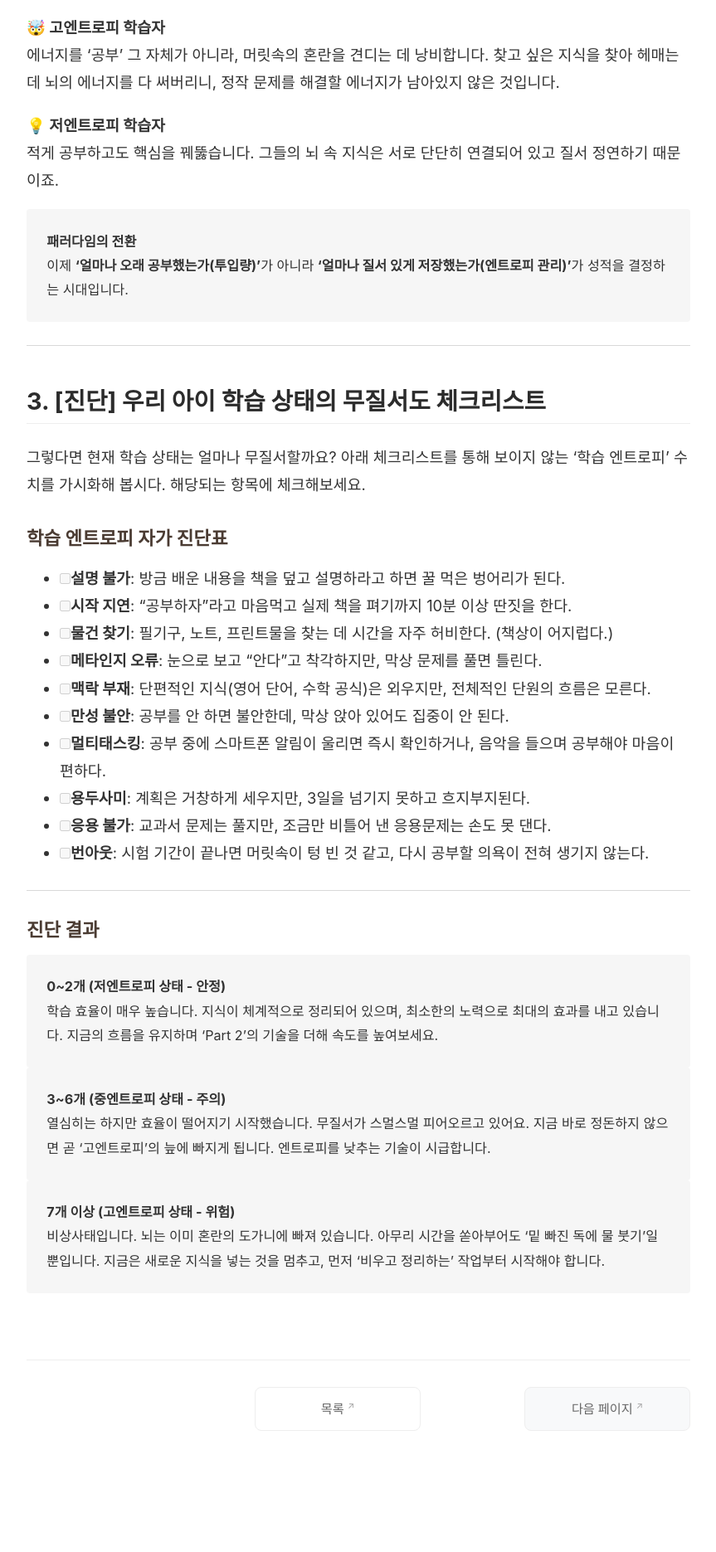
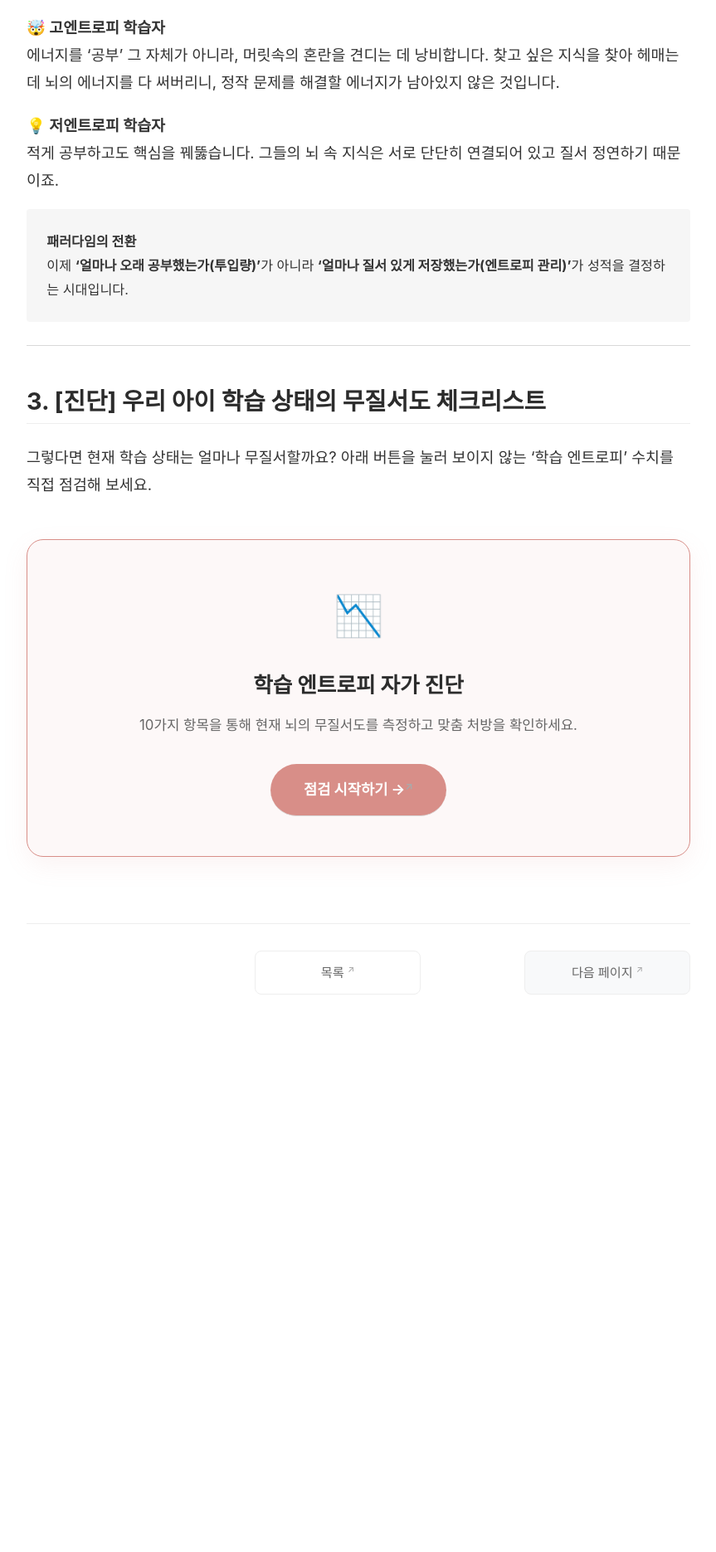
Before and after one commit to somath-edu/somath-edu.github.io, a Jekyll site: the page built from library/entropy-ch1.md, in a window 1280 px wide. Shown: the part 2362-4233 px from the top of the page at 83% size, without its empty margins (208-1071 px from the left). Built offline with Jekyll 4.4.1, drawn with Linux system fonts in a browser that asks for light colours; some web fonts are replaced; after the commit the page ends 3707 px from its top, so only the background shows below that.

Commit message:
Implement interactive diagnostic test page for Entropy Learning method and link it from Chapter 1 and TOC

```diff
--- a/library/entropy-ch1.md
+++ b/library/entropy-ch1.md
@@ -60,30 +60,77 @@ next_link: /entropy-ch2.html
 
 ## 3. [진단] 우리 아이 학습 상태의 무질서도 체크리스트
 
-그렇다면 현재 학습 상태는 얼마나 무질서할까요? 아래 체크리스트를 통해 보이지 않는 '학습 엔트로피' 수치를 가시화해 봅시다. 해당되는 항목에 체크해보세요.
+그렇다면 현재 학습 상태는 얼마나 무질서할까요? 아래 버튼을 눌러 보이지 않는 '학습 엔트로피' 수치를 직접 점검해 보세요.
 
-### 학습 엔트로피 자가 진단표
+<div class="test-cta-container">
+  <div class="test-cta-card">
+    <div class="test-cta-icon">📉</div>
+    <div class="test-cta-text">
+      <h3>학습 엔트로피 자가 진단</h3>
+      <p>10가지 항목을 통해 현재 뇌의 무질서도를 측정하고 맞춤 처방을 확인하세요.</p>
+    </div>
+    <a href="/entropy-test.html" class="test-cta-button">점검 시작하기 →</a>
+  </div>
+</div>
 
-- [ ] **설명 불가**: 방금 배운 내용을 책을 덮고 설명하라고 하면 꿀 먹은 벙어리가 된다.
-- [ ] **시작 지연**: "공부하자"라고 마음먹고 실제 책을 펴기까지 10분 이상 딴짓을 한다.
-- [ ] **물건 찾기**: 필기구, 노트, 프린트물을 찾는 데 시간을 자주 허비한다. (책상이 어지럽다.)
-- [ ] **메타인지 오류**: 눈으로 보고 "안다"고 착각하지만, 막상 문제를 풀면 틀린다.
-- [ ] **맥락 부재**: 단편적인 지식(영어 단어, 수학 공식)은 외우지만, 전체적인 단원의 흐름은 모른다.
-- [ ] **만성 불안**: 공부를 안 하면 불안한데, 막상 앉아 있어도 집중이 안 된다.
-- [ ] **멀티태스킹**: 공부 중에 스마트폰 알림이 울리면 즉시 확인하거나, 음악을 들으며 공부해야 마음이 편하다.
-- [ ] **용두사미**: 계획은 거창하게 세우지만, 3일을 넘기지 못하고 흐지부지된다.
-- [ ] **응용 불가**: 교과서 문제는 풀지만, 조금만 비틀어 낸 응용문제는 손도 못 댄다.
-- [ ] **번아웃**: 시험 기간이 끝나면 머릿속이 텅 빈 것 같고, 다시 공부할 의욕이 전혀 생기지 않는다.
+<style>
+.test-cta-container {
+  margin: 3rem 0;
+}
 
----
+.test-cta-card {
+  display: flex;
+  flex-direction: column;
+  align-items: center;
+  text-align: center;
+  padding: 3rem 2rem;
+  background: #fdf8f8;
+  border: 1px solid #d88e88;
+  border-radius: 20px;
+  box-shadow: 0 10px 30px rgba(216, 142, 136, 0.1);
+}
 
-### 진단 결과
+.test-cta-icon {
+  font-size: 3rem;
+  margin-bottom: 1.5rem;
+}
 
-> **0~2개 (저엔트로피 상태 - 안정)**<br>
-> 학습 효율이 매우 높습니다. 지식이 체계적으로 정리되어 있으며, 최소한의 노력으로 최대의 효과를 내고 있습니다. 지금의 흐름을 유지하며 'Part 2'의 기술을 더해 속도를 높여보세요.
+.test-cta-text h3 {
+  font-size: 1.6rem !important;
+  margin-top: 0 !important;
+  margin-bottom: 0.8rem !important;
+  color: #2c2c2c !important;
+  border-bottom: none !important;
+}
 
-> **3~6개 (중엔트로피 상태 - 주의)**<br>
-> 열심히는 하지만 효율이 떨어지기 시작했습니다. 무질서가 스멀스멀 피어오르고 있어요. 지금 바로 정돈하지 않으면 곧 '고엔트로피'의 늪에 빠지게 됩니다. 엔트로피를 낮추는 기술이 시급합니다.
+.test-cta-text p {
+  font-size: 1.05rem;
+  color: #666;
+  margin-bottom: 2rem;
+  word-break: keep-all;
+}
 
-> **7개 이상 (고엔트로피 상태 - 위험)**<br>
-> 비상사태입니다. 뇌는 이미 혼란의 도가니에 빠져 있습니다. 아무리 시간을 쏟아부어도 '밑 빠진 독에 물 붓기'일 뿐입니다. 지금은 새로운 지식을 넣는 것을 멈추고, 먼저 '비우고 정리하는' 작업부터 시작해야 합니다.
+.test-cta-button {
+  display: inline-block;
+  padding: 15px 40px;
+  background: #d88e88;
+  color: white !important;
+  border-radius: 40px;
+  text-decoration: none !important;
+  font-weight: 700;
+  font-size: 1.1rem;
+  transition: all 0.3s ease;
+}
+
+.test-cta-button:hover {
+  background: #c27b75;
+  transform: translateY(-3px);
+  box-shadow: 0 5px 15px rgba(216, 142, 136, 0.3);
+}
+
+@media (max-width: 768px) {
+  .test-cta-card {
+    padding: 2rem 1rem;
+  }
+}
+</style>
```
Also changed, not shown: library/entropy-test.md (added, +339 -0 lines), library/entropy.md (+21 -0 lines).
